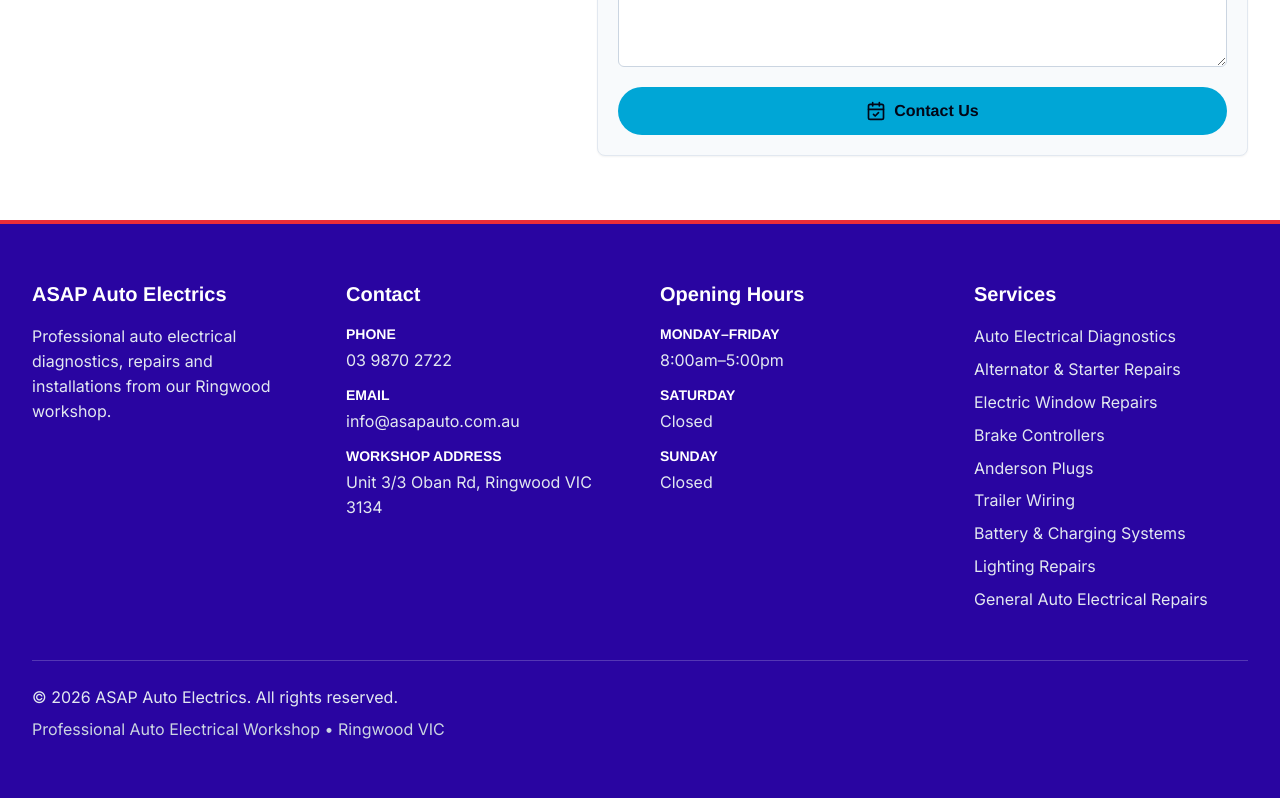
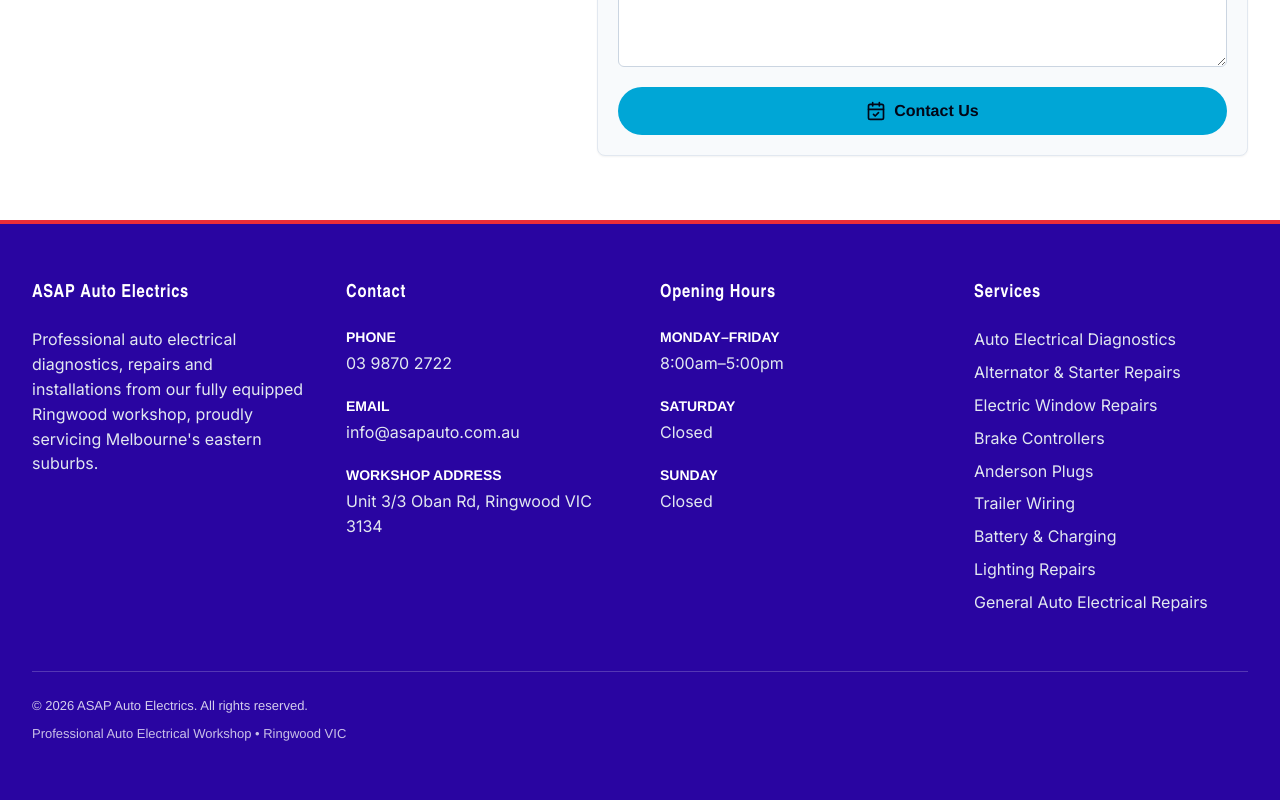
Before and after one commit to Geeza1/ASAP-Services-Website, a Next.js app: page / in a window 1280 px wide. Shown: the part 3727-4527 px from the top of the page. Built offline with nearby package versions, Linux system fonts and the light colour scheme.

Commit message:
footer update

```diff
--- a/components/layout/SiteFooter.tsx
+++ b/components/layout/SiteFooter.tsx
@@ -2,6 +2,10 @@
 const phoneDisplay = "03 9870 2722";
 const phoneHref = "tel:0398702722";
 const workshopAddress = "Unit 3/3 Oban Rd, Ringwood VIC 3134";
+const encodedWorkshopAddress = encodeURIComponent(workshopAddress);
+const workshopDirectionsUrl = `https://www.google.com/maps/dir/?api=1&destination=${encodedWorkshopAddress}`;
+const footerHeadingClass =
+  "font-['Myriad_Pro_Condensed','Arial_Narrow',Arial,sans-serif] text-[18px] font-bold not-italic tracking-[0.04em] text-white";
 
 const footerServices = [
   "Auto Electrical Diagnostics",
@@ -10,7 +14,7 @@
   "Brake Controllers",
   "Anderson Plugs",
   "Trailer Wiring",
-  "Battery & Charging Systems",
+  "Battery & Charging",
   "Lighting Repairs",
   "General Auto Electrical Repairs"
 ];
@@ -21,15 +25,15 @@
       <div className="mx-auto max-w-7xl">
         <div className="grid gap-10 md:grid-cols-2 lg:grid-cols-4">
           <div>
-            <h2 className="text-xl font-black text-white">ASAP Auto Electrics</h2>
-            <p className="reading-text mt-4 text-slate-200">
-              Professional auto electrical diagnostics, repairs and installations from our Ringwood workshop.
+            <h2 className={footerHeadingClass}>ASAP Auto Electrics</h2>
+            <p className="reading-text mt-5 text-slate-200">
+              Professional auto electrical diagnostics, repairs and installations from our fully equipped Ringwood workshop, proudly servicing Melbourne&apos;s eastern suburbs.
             </p>
           </div>
 
           <div>
-            <h2 className="text-xl font-black text-white">Contact</h2>
-            <dl className="mt-4 grid gap-3">
+            <h2 className={footerHeadingClass}>Contact</h2>
+            <dl className="mt-5 grid gap-5">
               <div>
                 <dt className="text-sm font-black uppercase text-white">Phone</dt>
                 <dd className="reading-text mt-1 text-slate-200">
@@ -48,14 +52,23 @@
               </div>
               <div>
                 <dt className="text-sm font-black uppercase text-white">Workshop address</dt>
-                <dd className="reading-text mt-1 text-slate-200">{workshopAddress}</dd>
+                <dd className="reading-text mt-1 text-slate-200">
+                  <a
+                    className="transition hover:text-asap-cyan"
+                    href={workshopDirectionsUrl}
+                    target="_blank"
+                    rel="noopener noreferrer"
+                  >
+                    {workshopAddress}
+                  </a>
+                </dd>
               </div>
             </dl>
           </div>
 
           <div>
-            <h2 className="text-xl font-black text-white">Opening Hours</h2>
-            <dl className="mt-4 grid gap-3">
+            <h2 className={footerHeadingClass}>Opening Hours</h2>
+            <dl className="mt-5 grid gap-5">
               <div>
                 <dt className="text-sm font-black uppercase text-white">Monday&ndash;Friday</dt>
                 <dd className="reading-text mt-1 text-slate-200">8:00am&ndash;5:00pm</dd>
@@ -72,8 +85,8 @@
           </div>
 
           <div>
-            <h2 className="text-xl font-black text-white">Services</h2>
-            <ul className="reading-text mt-4 grid gap-2 text-slate-200">
+            <h2 className={footerHeadingClass}>Services</h2>
+            <ul className="reading-text mt-5 grid gap-2 text-slate-200">
               {footerServices.map((service) => (
                 <li key={service}>{service}</li>
               ))}
@@ -81,9 +94,9 @@
           </div>
         </div>
 
-        <div className="mt-12 border-t border-white/20 pt-6">
-          <p className="reading-text text-slate-200">&copy; 2026 ASAP Auto Electrics. All rights reserved.</p>
-          <p className="reading-text mt-2 text-slate-300">Professional Auto Electrical Workshop &bull; Ringwood VIC</p>
+        <div className="mt-14 border-t border-white/20 pt-6">
+          <p className="text-[13px] leading-5 text-white/80">&copy; 2026 ASAP Auto Electrics. All rights reserved.</p>
+          <p className="mt-2 text-[13px] leading-5 text-white/75">Professional Auto Electrical Workshop &bull; Ringwood VIC</p>
         </div>
       </div>
     </footer>
```
